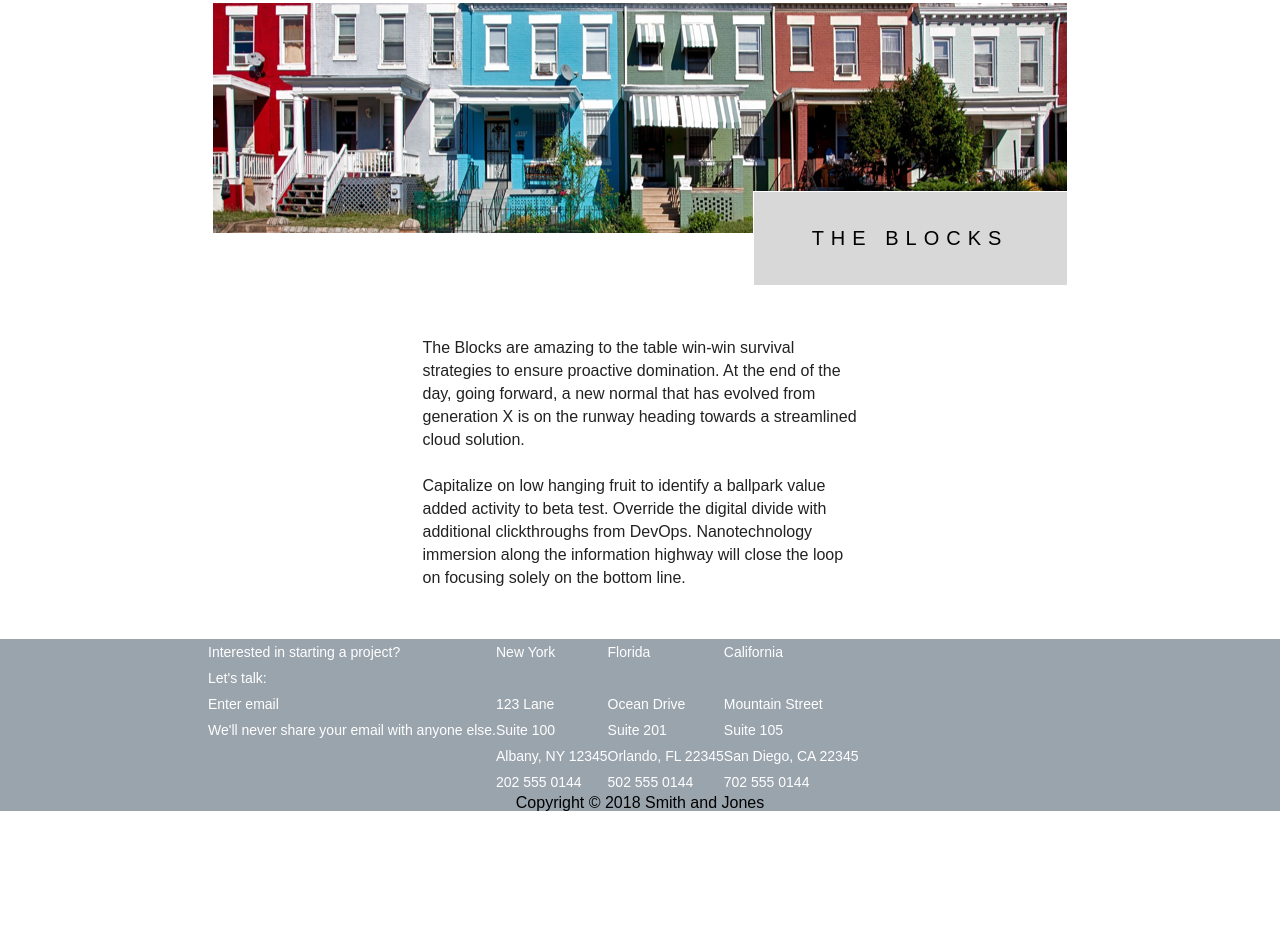
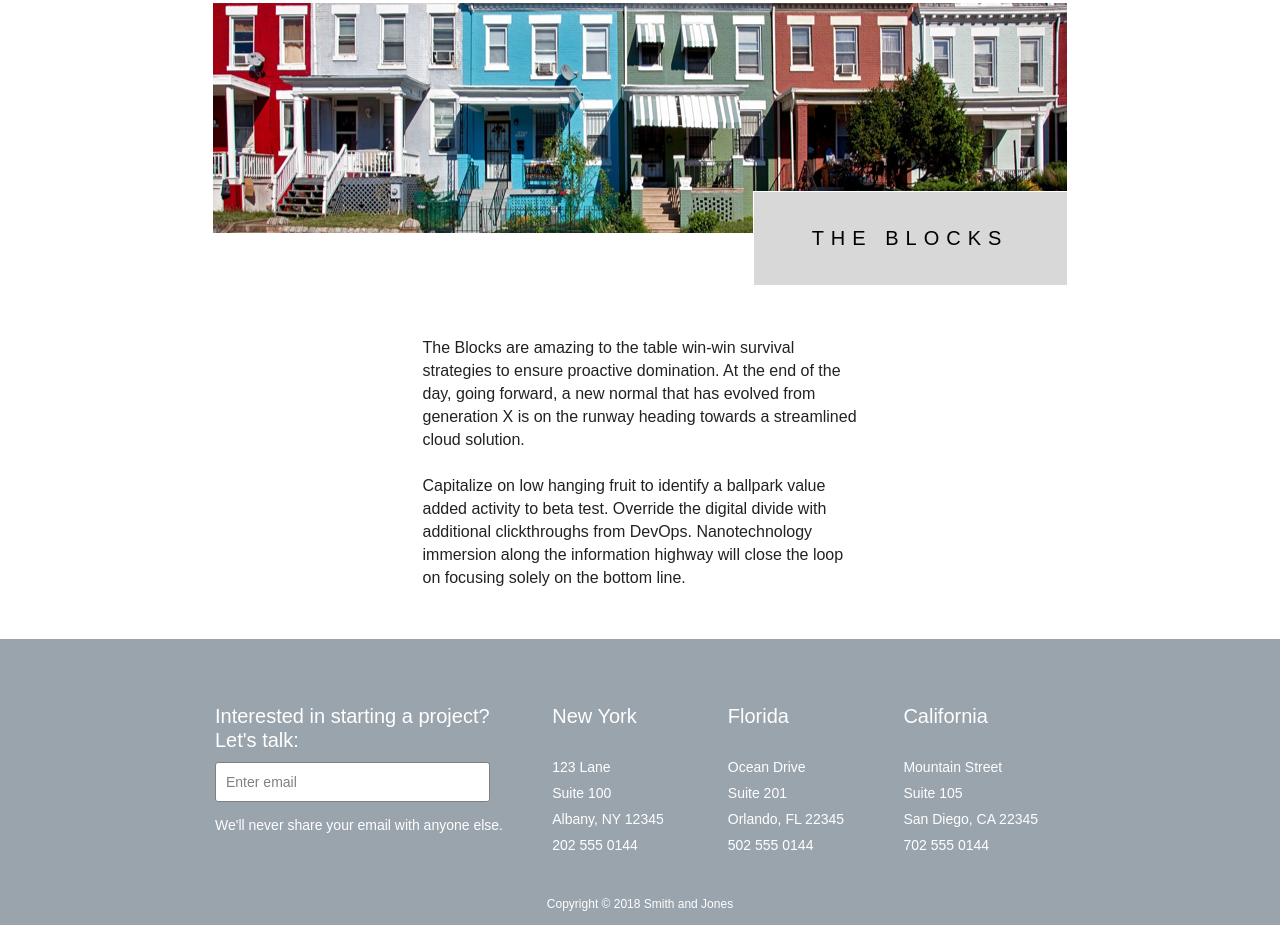
Before and after one commit to EricHech/UI-Project-Week, a plain HTML site: page index.html in a window 1280 px wide. Shown: the part 2729-3654 px from the top of the page. Before the commit the page ends 3540 px from the top, so only its background shows below. Drawn offline with Linux system fonts and the light colour scheme.

Commit message:
finished html/css for homepage

```diff
--- a/index.html
+++ b/index.html
@@ -104,27 +104,27 @@
 
 	<footer>
 		<div class="footer-content">
-			<div>
+			<div class="contact">
 				<h4>Interested in starting a project?
 					<br>Let's talk:</h4>
-				<div>Enter email</div>
+				<div class="form-placeholder">Enter email</div>
 				<div>We'll never share your email with anyone else.</div>
 			</div>
-			<div>
+			<div class="locations">
 				<h4>New York</h4>
 				<br>123 Lane
 				<br>Suite 100
 				<br>Albany, NY 12345
 				<br>202 555 0144
 			</div>
-			<div>
+			<div class="locations">
 				<h4>Florida</h4>
 				<br>Ocean Drive
 				<br>Suite 201
 				<br>Orlando, FL 22345
 				<br>502 555 0144
 			</div>
-			<div>
+			<div class="locations">
 				<h4>California</h4>
 				<br>Mountain Street
 				<br>Suite 105
--- a/less/home.less
+++ b/less/home.less
@@ -29,7 +29,7 @@
     // max-width: 1024px;
     width: 100%;
     height: 600px;
-    background: url("../img/home/home-jumbotron.png");
+    background: url('../img/home/home-jumbotron.png');
     background-size: cover;
     margin: auto;
     position: relative;
@@ -85,6 +85,9 @@
     }
 
     .main-content-bottom {
+      h3 {
+        padding-left: 10px;
+      }
       .bottom-content-block {
         .center;
         flex-direction: column;
@@ -104,6 +107,11 @@
             bottom: -50px;
             left: 0px;
           }
+
+          img {
+            width: 100%;
+            height: auto;
+          }
         }
 
         .project-text {
@@ -120,16 +128,52 @@
   footer {
     width: 100%;
     background-color: @footer-bg;
+    padding-top: 65px;
 
     .footer-content {
       .footer-text;
       display: flex;
       max-width: 864px;
       margin: auto;
+
+      .contact {
+        width: 40%;
+        margin: 0px 7px;
+
+        h4 {
+          .footer-headers;
+        }
+
+        .form-placeholder {
+          display: flex;
+          padding-left: 10px;
+          margin: 10px 0;
+          align-items: center;
+          max-width: 275px;
+          width: 100%;
+          height: 40px;
+          border: 1px solid gray;
+          border-radius: 3px;
+          background: white;
+          color: gray;
+        }
+      }
+
+      .locations {
+        width: 20%;
+        margin: 0px 7px;
+
+        h4 {
+          .footer-headers;
+        }
+      }
     }
 
     .copyright {
       .center;
+      padding: 40px 0 15px 0;
+      color: @footer;
+      font-size: 1.2rem;
     }
   }
 }
```
Also changed, not shown: css/index.css.
